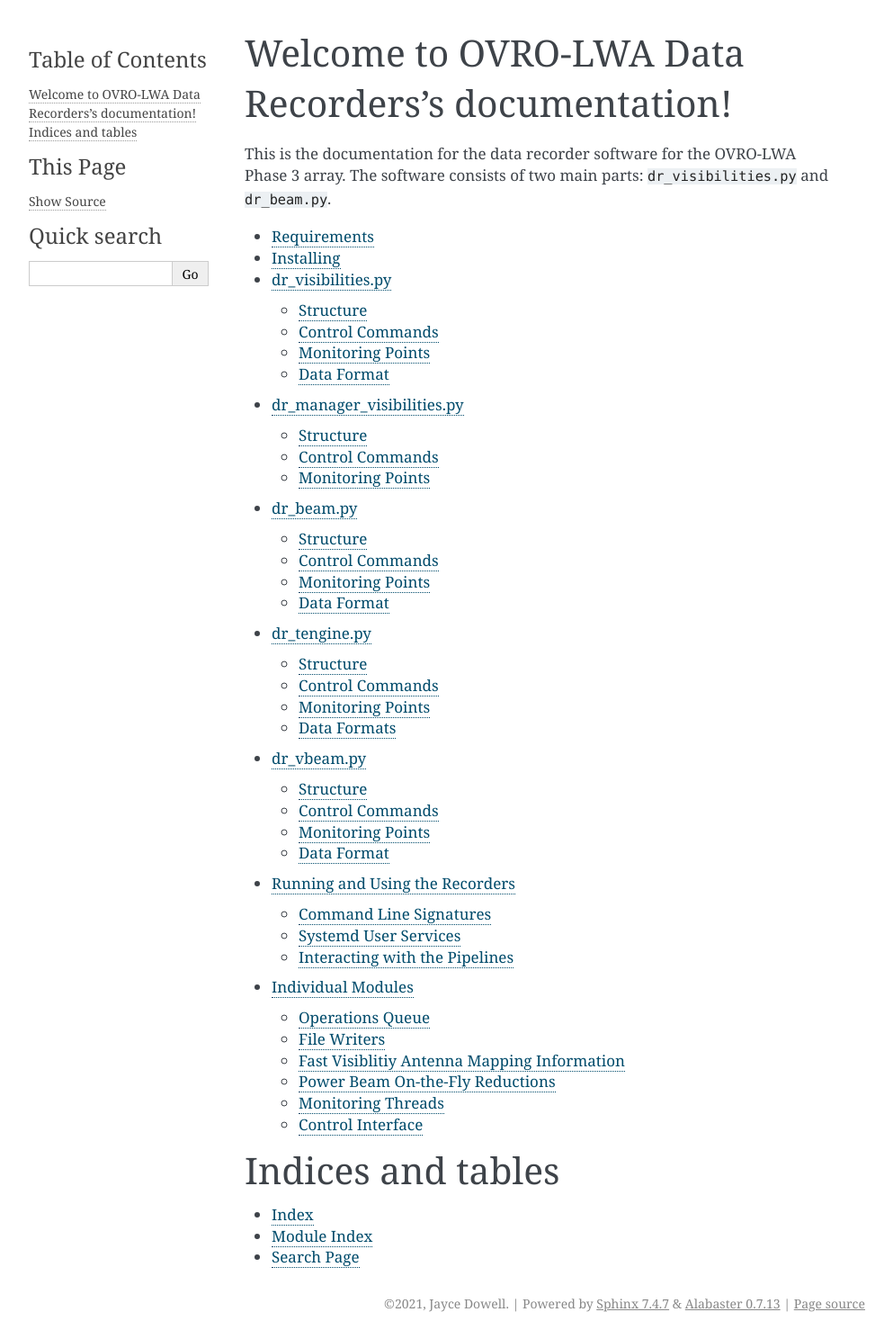
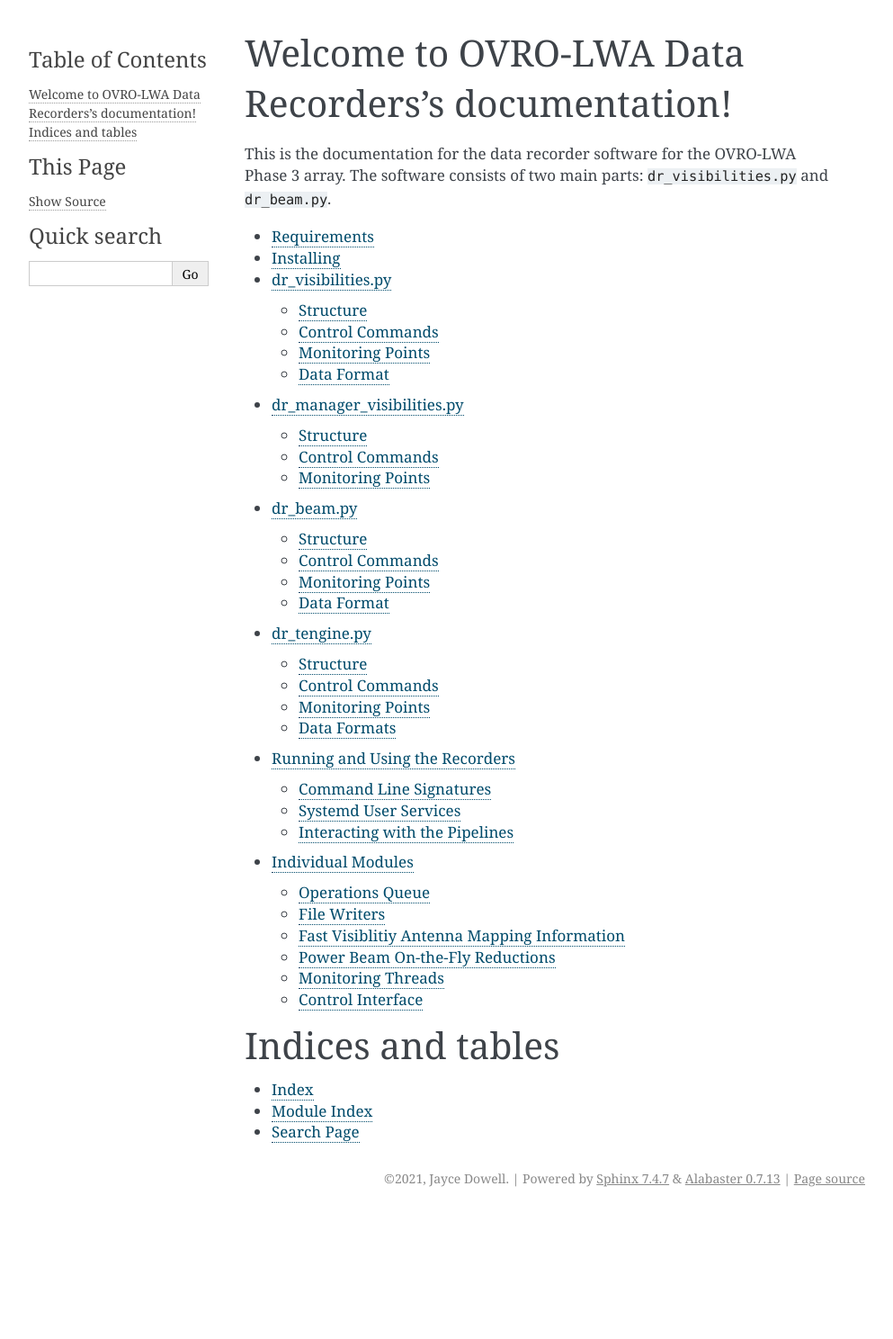
Before and after one commit to lwa-project/ovro_data_recorder, a Sphinx documentation site: the page built from docs/source/index.rst, in a window 1280 px wide. Shown: the whole page at 90% size, without its empty margins (148-1141 px from the left). Built offline with Sphinx 7.4.7, drawn with Linux system fonts in a browser that asks for light colours; formulas are drawn with MathJax 3; after the commit the page ends 1349 px from its top, so only the background shows below that; some of the changed lines change nothing that is shown.

Commit message:
Cleanup the docs after removeing dr_vbeam.py.

```diff
--- a/docs/source/index.rst
+++ b/docs/source/index.rst
@@ -17,7 +17,6 @@
    manager
    pbeam
    vbeam
-   rbeam
    using
    modules
 
--- a/docs/source/rbeam.rst
+++ /dev/null
@@ -1,141 +0,0 @@
-dr_vbeam.py
-=============
-
-``dr_vbeam.py`` is an alternative to ``dr_tengine.py`` that captures packetized
-beam data from the digital system, down selects the frequency coverage to match
-what is requested by the observer, and write it directly to disk in RBeam files.
-
-Structure
----------
-
-The pipeline is written in the Bifrost framework and has four blocks:
-``CaptureOp``, ``DownSelectOp``, and ``RawWriterOp``.
-
- * ``CaptureOp`` - This is the data capture block which is responsible for capturing
-   the beam packets from the digital system, ordering them in time and frequency,
-   and writing the organized data to a Bifrost ring.
- * ``DownSelectOp`` - This takes the full voltage beam bandwidth and downselects it
-   to a frequency range provided by the observer.
- * ``RawWriterOp`` - This reads in down selected data data and writes raw RBeam files
-   to disk.
-
- The pipeline is designed such that there is one pipeline per voltage beam.  For the
- expected number un-averaged beams created by the digital system this equates to 2
- pipeline instances.
-
-Control Commands
-----------------
-
-The ``dr_vbeam.py`` pipeline supports six commands: ``ping``, ``sync``, ``raw_record``,
-``cancel``, ``delete``, and ``bnd``.
-
-  * ``ping`` - This command simply replies which is helpful to see if the pipeline
-    is responsive.  There are no required or optional arguments.  Returns a response
-    of "pong".
-  * ``sync`` - This command sets the system time via NTP.  The required arguments to
-    this command are:
-
-     * ``server`` - a NTP server name or IP address to sync against.
-
-    There are no optional arguments.  The command returns the sync status.
-  * ``raw_record`` - This schedules a recording to take place.  The required arguments to
-    this command are:
-
-     * ``start_mjd`` - an integer MJD value for when the recording will start,
-     * ``start_mpm`` - an integer number of milliseconds past midnight value on the
-       MJD specified in ``start_mjd`` for when the recording will start, and
-     * ``duration_ms`` - the number of milliseconds to record data for.
-
-    There are no optional arguments.  The command returns the name of the file that
-    will be written.  The name will be of the format "<mjd>_<MCS sequence id>".
-  * ``cancel`` - This cancels a previously scheduled or active recording.  The
-     required arguments to this command are:
-
-      * `queue_number` - an entry number in the recording queue to cancel.
-
-    There are no optional arguments.  The command returns the base name for the files
-    that were to have been written/were written that is associated with the queue
-    entry.
-  * ``delete`` - This deletes a file from the recording directory.  The required
-    arguments to this command are:
-
-     * ``file_number`` - an entry number in the file list of the recording directory.
-
-    There are no optional arguments.  The command returns the name of the file that
-    was deleted.
-  * ``bnd`` - This controls the down selection in frequency.  The required arguments to
-    this command are:
-
-     * ``beam`` - an integer of the voltage beam number of control,
-     * ``central_freq`` - the central frequency of the down selection in Hz, and
-     * ``bw`` - the bandwidth in Hz.
-
-Monitoring Points
------------------
-
-There are several monitoring points for the pipeline.  All monitoring points live
-under the etcd key "/mon/drr#", where # is the power beam number that is being
-recorded.
-
-  * /mon/drr#/bifrost
-
-    * pipeline_lag - The lag between the system time and the
-      timestamps for data in the pipeline.
-    * max_acquire - The maximum span/gulp acquire time across
-      all blocks in the pipeline.
-    * max_process - The maximum span/gulp processing time
-      across all blocks in the pipeline.
-    * max_reserve - The maximum span/gulp reserve time across
-      all blocks in the pipeline.
-    * rx_rate - Packet capture rate for the pipeline.
-    * rx_missing - Fraction of missing packets for the pipeline.
-
-  * /mon/drr#/storage
-
-    * active_disk_size - The size of the disk where the
-      recording directory resides.
-    * active_disk_free - The amount of free space on the disk
-      where the recording directory resides.
-    * active_directory - The current recording directory.
-    * active_directory_size - The size of all files in the
-      recording directory.
-    * active_directory_count - The number of files in the
-      recording directory.
-
-  * /mon/drr#/summary - An overall status of the pipeline.  Possible values
-    are "normal", "warning", and "error".
-  * /mon/drr#/info - A more detailed explanation of the summary condition.
-
-
-
-Data Format
------------
-
-The RBeam format is a packetized format for storing complex frequency domain
-timeseries data.  The 16 B header for these packets is defined as:
-
-.. csv-table:: Header Fields
-  :header: Name, Data Type, Notes
-
-  server,  uint8_t,  1-based
-  gbe,     uint8_t,  not used
-  nchan,   uint16_t, big endian
-  nbeam,   uint8_t,  always 1
-  nserver, uint8_t,  always 1
-  chan0,   uint16_t, big endian; first channel in packet
-  seq,     uint64_t, big endian; 1-based
-
-Following this header is a data section composed of little endian packed
-single precision floating point values, one for each beam, channel, and
-both polarizations contained in the frame.  This is a 3D data structure with
-axes beam x channel x polarization (X and Y).
-
-Sequence numbers can be converted to UNIX time stamps, `t` via:
-
-.. math::
-  t = seq \times \frac{8192}{196e6}.
-
-Channel numbers (and counts) can be converted to Hz via:
-
-.. math::
-  f = chan0 \times \frac{196 MHz}{8192}
```
